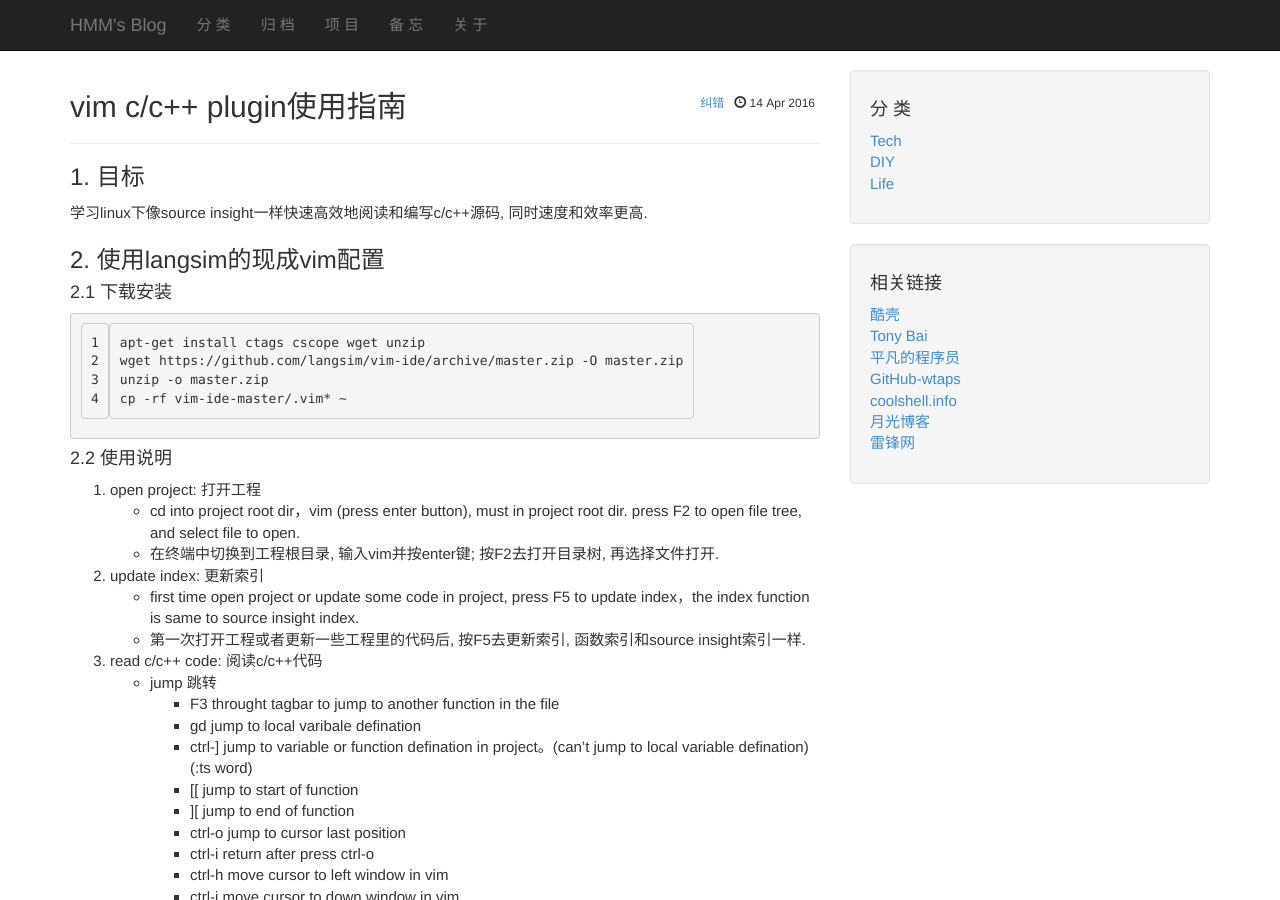
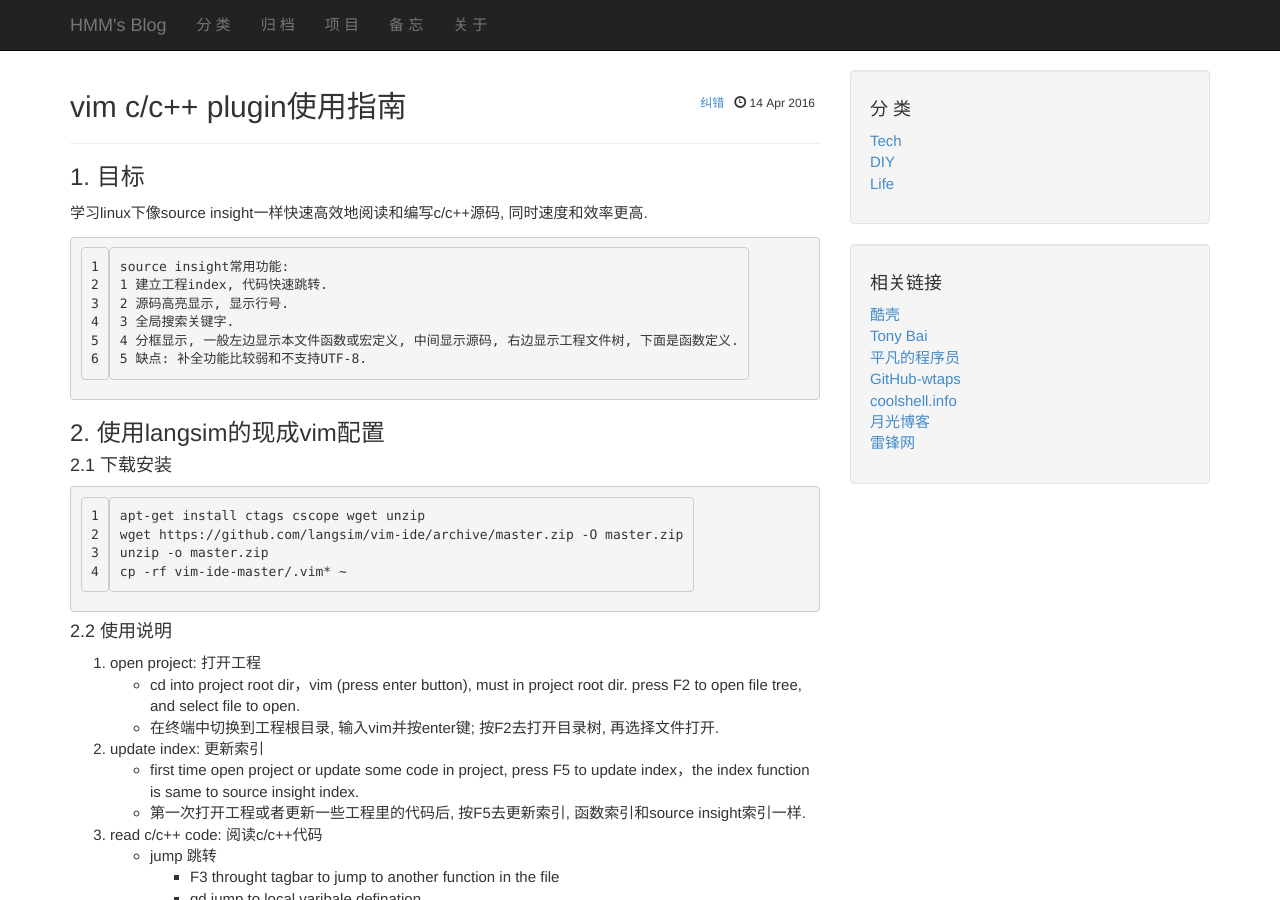
Before and after one commit to richardhmm/blog, a Jekyll site: the page built from _posts/blog/Tech/2016-4-14-vim-c-c++-plugin-guide.md, in a window 1280 px wide and 900 px high. Built offline with Jekyll 4.4.1, drawn with Linux system fonts in a browser that asks for light colours; comment, search, counter and statistics services are not loaded.

Commit message:
source insight function

```diff
--- a/_posts/blog/Tech/2016-4-14-vim-c-c++-plugin-guide.md
+++ b/_posts/blog/Tech/2016-4-14-vim-c-c++-plugin-guide.md
@@ -8,6 +8,15 @@ tags: [vim plugin guide]
 
 ### 1. 目标  ###
   学习linux下像source insight一样快速高效地阅读和编写c/c++源码, 同时速度和效率更高.
+
+~~~
+source insight常用功能:
+1 建立工程index, 代码快速跳转.
+2 源码高亮显示, 显示行号.
+3 全局搜索关键字.
+4 分框显示, 一般左边显示本文件函数或宏定义, 中间显示源码, 右边显示工程文件树, 下面是函数定义.
+5 缺点: 补全功能比较弱和不支持UTF-8.
+~~~
 
 ### 2. 使用langsim的现成vim配置 ###
 
```
